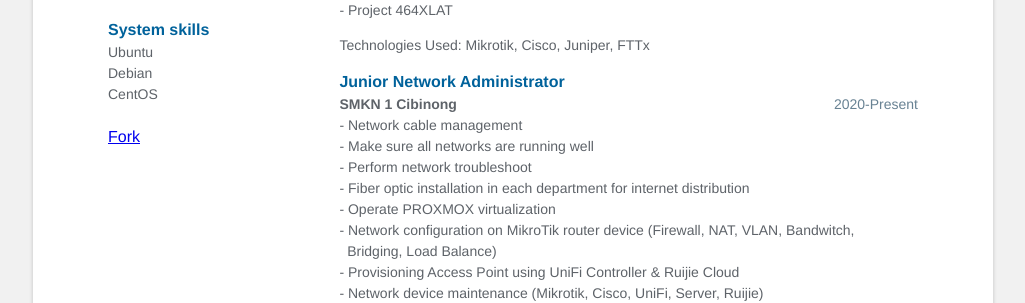
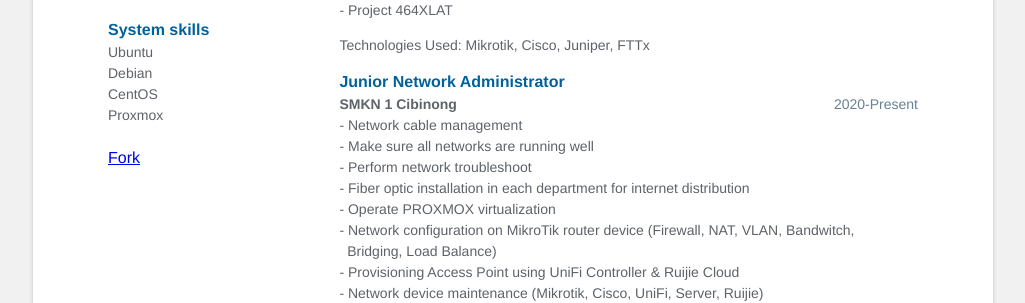
Before and after one commit to raflimaulanarizki/cv, a Jekyll site: the page built from index.html, in a window 1280 px wide and 900 px high, scrolled down 481 px. Shown: the part 153-456 px from the top of the window, without its empty margins (127-1152 px from the left). Built offline with Jekyll 4.4.1, drawn with Linux system fonts in a browser that asks for light colours.

Commit message:
add skill

```diff
--- a/_data/data.yml
+++ b/_data/data.yml
@@ -32,6 +32,7 @@ skills:
       - Ubuntu
       - Debian
       - CentOS
+      - Proxmox
 
 
 # Profile
```
